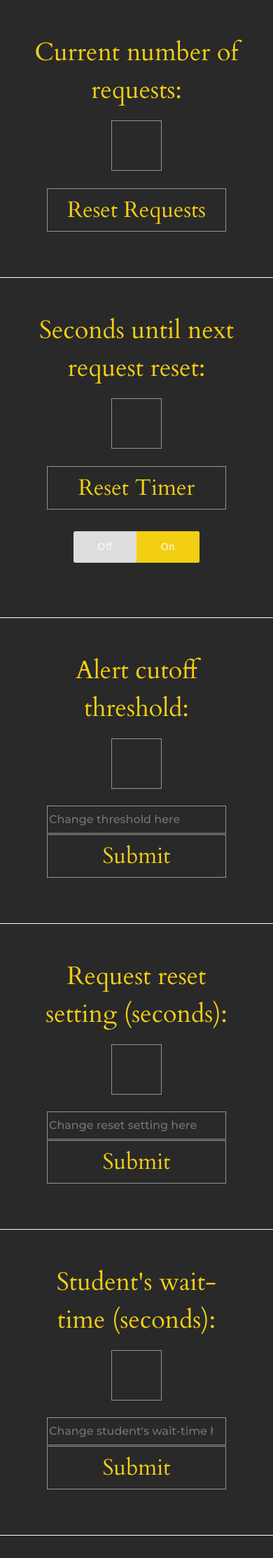
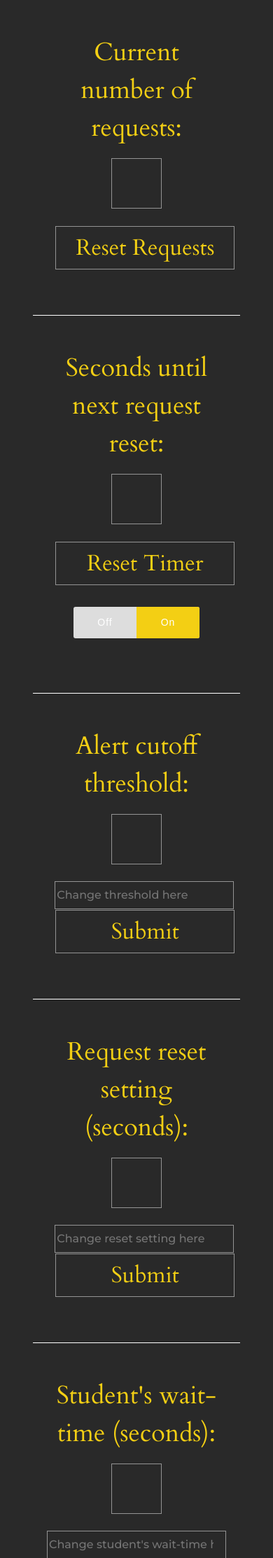
Before and after one commit to drewberluke/slowDown, a Django app: template templates/controller/admin.html in a window 390 px wide. Shown: the part 60-2286 px from the top of the page at 70% size. Run offline with Django 3.2, Linux system fonts and the light colour scheme; the template is opened without the code that fills it, so the values that code supplies are empty; the visitor is signed in with stand-in values (Sample User, id 1); some web fonts are replaced.

Commit message:
mobile styling

```diff
--- a/slowDown/static/css/styles.css
+++ b/slowDown/static/css/styles.css
@@ -35,8 +35,9 @@
   font-family: 'Cardo', serif;
   font-size: 2rem;
   line-height: 2rem;
-  margin-left: 20.5%;
-  margin-right: 20.5%;
+  margin-left: 20%;
+  margin-right: 20%;
+  width: 60%;
   margin-top: 5%;
 }
 
@@ -772,6 +773,11 @@ body{
     border-bottom: white solid thin;
     border-right: none;
   }
+
+  .border-b {
+    width: 90%;
+    margin: auto;
+  }
 }
 
 @media screen and (max-width: 1131px) {
@@ -782,3 +788,38 @@ body{
     font-size: 2.5rem;
   }
 }
+
+@media screen and (max-width: 1000px) {
+  .login-form {
+    width: 50%;
+  }
+}
+
+@media screen and (max-width: 700px) {
+  .login-form {
+    width: 60%;
+  }
+}
+
+@media screen and (max-width: 500px) {
+  .login-form {
+    width: 70%;
+  }
+}
+
+@media screen and (max-width: 400px) {
+  .border-r {
+    border-right: none;
+    border-bottom: none;
+  }
+
+  .border-b {
+    border-bottom: none;
+  }
+
+  .mobile-border {
+    width: 90%;
+    margin: auto;
+    border-bottom: white solid thin;
+  }
+}
--- a/templates/controller/admin.html
+++ b/templates/controller/admin.html
@@ -41,6 +41,7 @@
                     </form>
                 </div>
             </div>
+            <div class="mobile-border"></div>
             <!--sends the /delete form which deletes all records and reloads the page-->
             <div class="col padding">
                 <div class="">
@@ -61,6 +62,7 @@
                     </div>
                 </div>
             </div>
+            <div class="mobile-border"></div>
         </div>
         <div class="row border-b">
             <div class="col padding border-r">
@@ -78,6 +80,7 @@
                     </form>
                 </div>
             </div>
+            <div class="mobile-border"></div>
             <div class="col padding">
                 <div class="">
                     <form action="{% url 'changeResetSetting' %}" method="GET" class="text-center" id="resetSetting">
@@ -92,6 +95,7 @@
                     </form>
                 </div>
             </div>
+            <div class="mobile-border"></div>
         </div>
         <div class="row">
             <div class="col padding border-r">
@@ -108,6 +112,7 @@
                     </form>
                 </div>
             </div>
+            <div class="mobile-border"></div>
             <div class="col padding">
                 <div class="">
                     <p class="text-center admin-p">Play alert sound?</p>
@@ -124,7 +129,7 @@
 </main>
 <!--Reloads this page every 10 seconds (can be adjusted here for more or less time) in order to keep an accurate count-->
 <script>
-   setTimeout(function () {
+//   setTimeout(function () {
        location.reload();
     }, 10000);
 
```
Also changed, not shown: slowDown/settings.py (+21 -21 lines).
